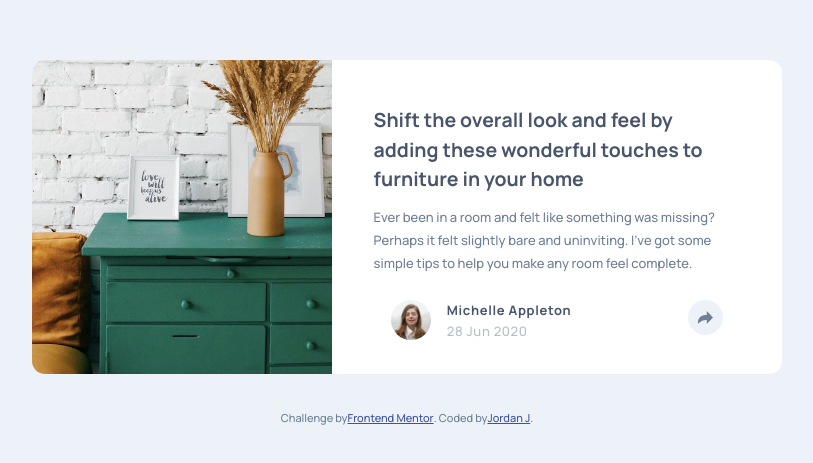
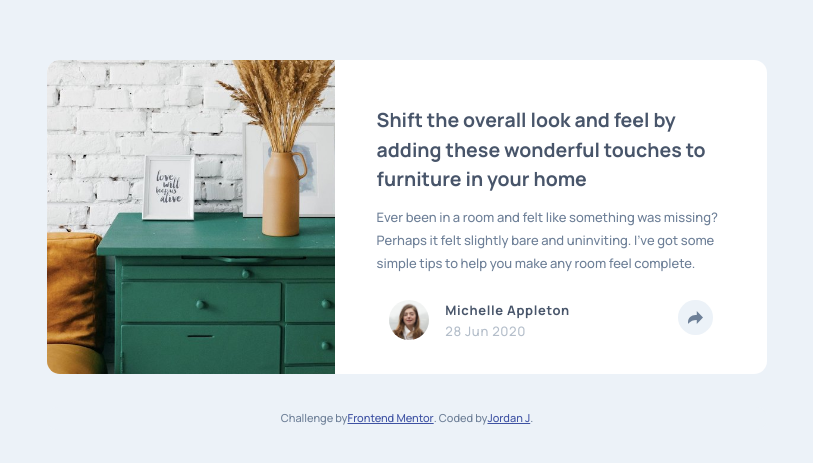
Before and after one commit to jordanr2m/article-preview-component, a plain HTML site: page index.html in a window 1280 px wide. Shown: the part 155-618 px from the top of the page, without its empty margins (233-1046 px from the left). Drawn offline with Linux system fonts and the light colour scheme.

Commit message:
Finishing touches with JS.

```diff
--- a/css/style.css
+++ b/css/style.css
@@ -153,16 +153,12 @@ h1 {
 /* ------ MEDIA QUERIES ----- */
 /* Tablet and Desktop Design */
 @media all and (min-width: 768px) {
-    main {
-        max-width: 750px;
-        margin: 0 auto;
-    }
-
     .container {
         display: flex;
         justify-content: center;
-        max-width: 750px;
+        max-width: 720px;
         overflow: visible;
+        /* margin: 0 auto; */
     }
 
     .hero-img {
--- a/js/script.js
+++ b/js/script.js
@@ -3,6 +3,8 @@ const shareIcon2 = document.querySelector(".share-icon2");
 const authorSection = document.querySelector(".author");
 const shareSectionMobile = document.querySelector(".share-container-mobile");
 const shareSectionDesktop = document.querySelector(".share-container-desktop");
+
+const container = document.querySelector(".container");
 
 // Perform different actions based on screen size
 shareIcon1.addEventListener("click", () => {
```
